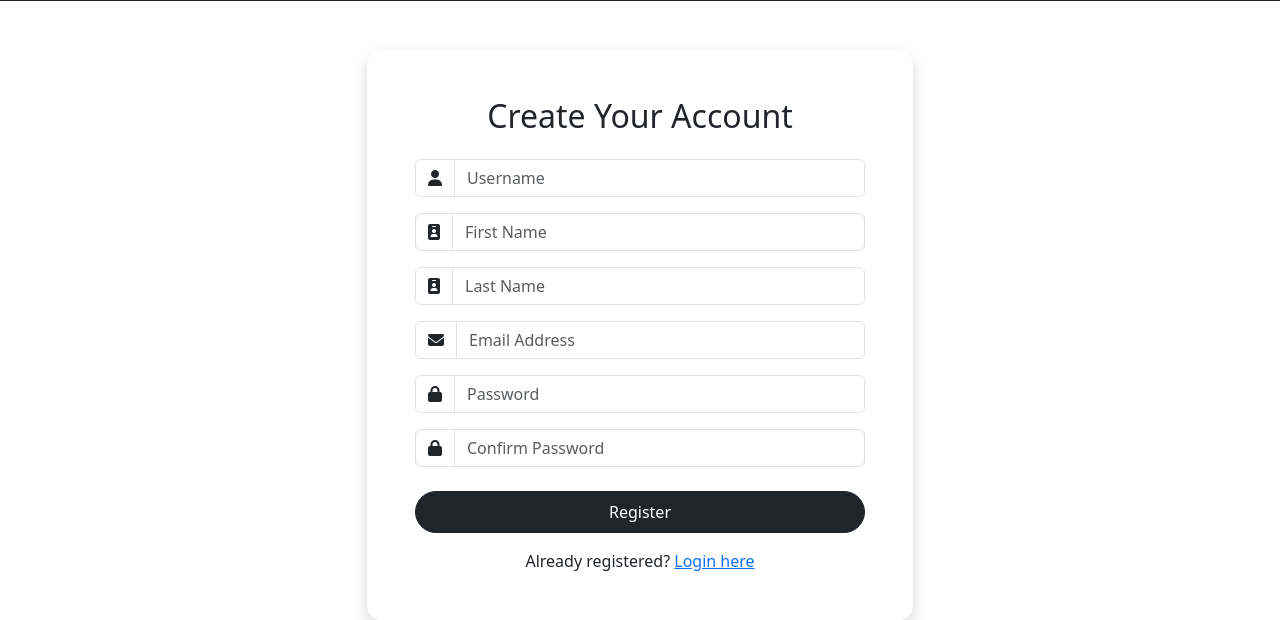
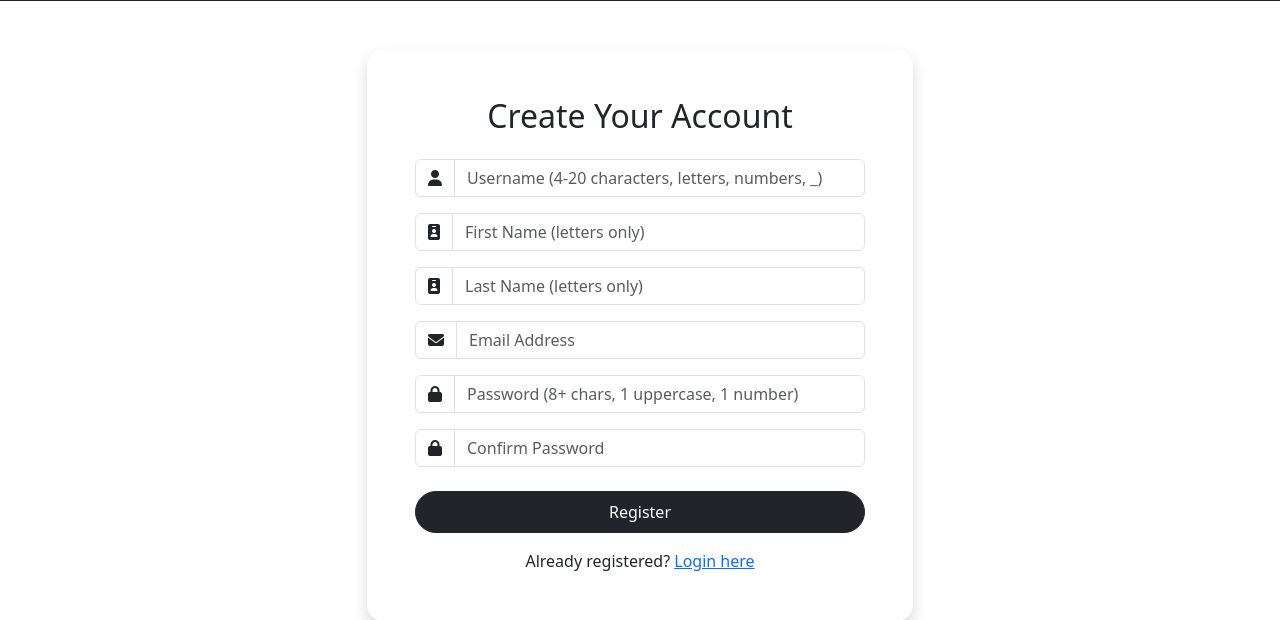
Before and after one commit to roshan7600/E-commerce-Website, a Django app: page /register/ in a window 1280 px wide. Shown: the part 385-1005 px from the top of the page. Run offline with Django 5.2, Linux system fonts and the light colour scheme.

Commit message:
some validation are added

```diff
--- a/store/templates/store/register.html
+++ b/store/templates/store/register.html
@@ -27,37 +27,66 @@
             <div class="card shadow rounded-4 border-0">
                 <div class="card-body p-5">
                     <h2 class="text-center mb-4">Create Your Account</h2>
-                    <form method="POST">
+                    <form method="POST" id="registrationForm" novalidate>
                         {% csrf_token %}
 
                         <div class="mb-3 input-group">
                             <span class="input-group-text bg-white"><i class="fas fa-user"></i></span>
-                            <input type="text" name="username" class="form-control rounded-end" placeholder="Username" required>
+                            <input type="text" name="username" id="username" class="form-control rounded-end"
+                                   placeholder="Username (4-20 characters, letters, numbers, _)"
+                                   pattern="^[a-zA-Z0-9_]{4,20}$" required>
+                            <div class="invalid-feedback">
+                                Username must be 4-20 characters long and can only contain letters, numbers, and underscores.
+                            </div>
                         </div>
 
                         <div class="mb-3 input-group">
                             <span class="input-group-text bg-white"><i class="fas fa-id-badge"></i></span>
-                            <input type="text" name="first_name" class="form-control rounded-end" placeholder="First Name" required>
+                            <input type="text" name="first_name" id="first_name" class="form-control rounded-end"
+                                   placeholder="First Name (letters only)"
+                                   pattern="^[a-zA-ZÀ-ÿ\s]{2,30}$" required>
+                            <div class="invalid-feedback">
+                                Please enter a valid first name (2-30 letters).
+                            </div>
                         </div>
 
                         <div class="mb-3 input-group">
                             <span class="input-group-text bg-white"><i class="fas fa-id-badge"></i></span>
-                            <input type="text" name="last_name" class="form-control rounded-end" placeholder="Last Name" required>
+                            <input type="text" name="last_name" id="last_name" class="form-control rounded-end"
+                                   placeholder="Last Name (letters only)"
+                                   pattern="^[a-zA-ZÀ-ÿ\s]{2,30}$" required>
+                            <div class="invalid-feedback">
+                                Please enter a valid last name (2-30 letters).
+                            </div>
                         </div>
 
                         <div class="mb-3 input-group">
                             <span class="input-group-text bg-white"><i class="fas fa-envelope"></i></span>
-                            <input type="email" name="email" class="form-control rounded-end" placeholder="Email Address" required>
+                            <input type="email" name="email" id="email" class="form-control rounded-end"
+                                   placeholder="Email Address"
+                                   pattern="^[a-zA-Z0-9._%+-]+@[a-zA-Z0-9.-]+\.[a-zA-Z]{2,}$" required>
+                            <div class="invalid-feedback">
+                                Please enter a valid email address.
+                            </div>
                         </div>
 
                         <div class="mb-3 input-group">
                             <span class="input-group-text bg-white"><i class="fas fa-lock"></i></span>
-                            <input type="password" name="password1" class="form-control rounded-end" placeholder="Password" required>
+                            <input type="password" name="password1" id="password1" class="form-control rounded-end"
+                                   placeholder="Password (8+ chars, 1 uppercase, 1 number)"
+                                   pattern="^(?=.*[a-z])(?=.*[A-Z])(?=.*\d)[a-zA-Z\d]{8,}$" required>
+                            <div class="invalid-feedback">
+                                Password must be at least 8 characters with 1 uppercase letter and 1 number.
+                            </div>
                         </div>
 
                         <div class="mb-4 input-group">
                             <span class="input-group-text bg-white"><i class="fas fa-lock"></i></span>
-                            <input type="password" name="password2" class="form-control rounded-end" placeholder="Confirm Password" required>
+                            <input type="password" name="password2" id="password2" class="form-control rounded-end"
+                                   placeholder="Confirm Password" required>
+                            <div class="invalid-feedback">
+                                Passwords must match.
+                            </div>
                         </div>
 
                         <div class="d-grid">
@@ -74,4 +103,76 @@
     </div>
 </div>
 
+<script>
+    // Form validation script
+    (function() {
+        'use strict';
+
+        const form = document.getElementById('registrationForm');
+        const password1 = document.getElementById('password1');
+        const password2 = document.getElementById('password2');
+
+        // Custom password confirmation validation
+        function validatePassword() {
+            if (password1.value !== password2.value) {
+                password2.setCustomValidity("Passwords don't match");
+                password2.classList.add('is-invalid');
+            } else {
+                password2.setCustomValidity('');
+                password2.classList.remove('is-invalid');
+            }
+        }
+
+        password1.addEventListener('change', validatePassword);
+        password2.addEventListener('keyup', validatePassword);
+
+        // Bootstrap validation
+        form.addEventListener('submit', function(event) {
+            if (!form.checkValidity()) {
+                event.preventDefault();
+                event.stopPropagation();
+            }
+
+            // Manually check all fields to show validation messages
+            const inputs = form.querySelectorAll('input');
+            inputs.forEach(input => {
+                if (!input.checkValidity()) {
+                    input.classList.add('is-invalid');
+                } else {
+                    input.classList.remove('is-invalid');
+                }
+            });
+
+            form.classList.add('was-validated');
+        }, false);
+
+        // Real-time validation as user types
+        form.querySelectorAll('input').forEach(input => {
+            input.addEventListener('input', function() {
+                if (input.checkValidity()) {
+                    input.classList.remove('is-invalid');
+                } else {
+                    input.classList.add('is-invalid');
+                }
+            });
+        });
+    })();
+</script>
+
+<style>
+    .is-invalid {
+        border-color: #dc3545;
+    }
+    .invalid-feedback {
+        display: none;
+        width: 100%;
+        margin-top: 0.25rem;
+        font-size: 0.875em;
+        color: #dc3545;
+    }
+    .is-invalid ~ .invalid-feedback {
+        display: block;
+    }
+</style>
+
 {% endblock content %}
```
Also changed, not shown: db.sqlite3.
